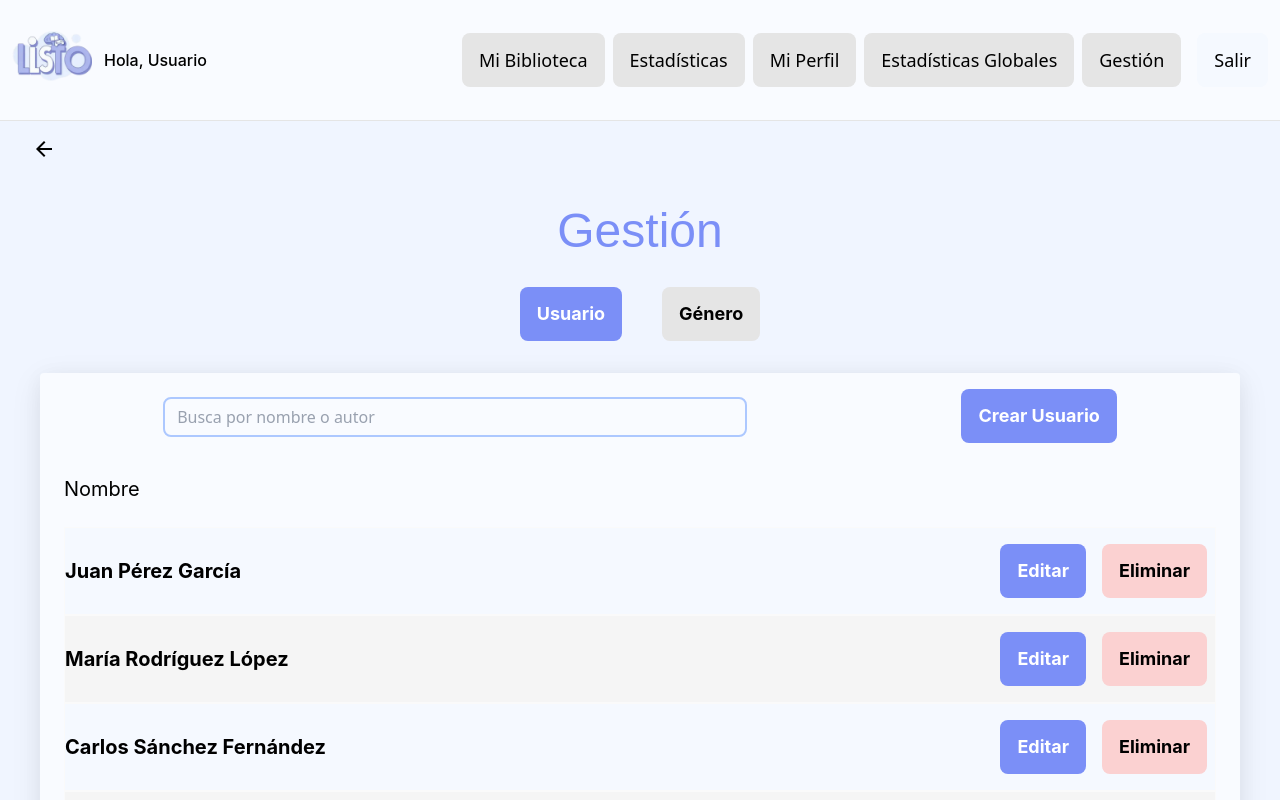
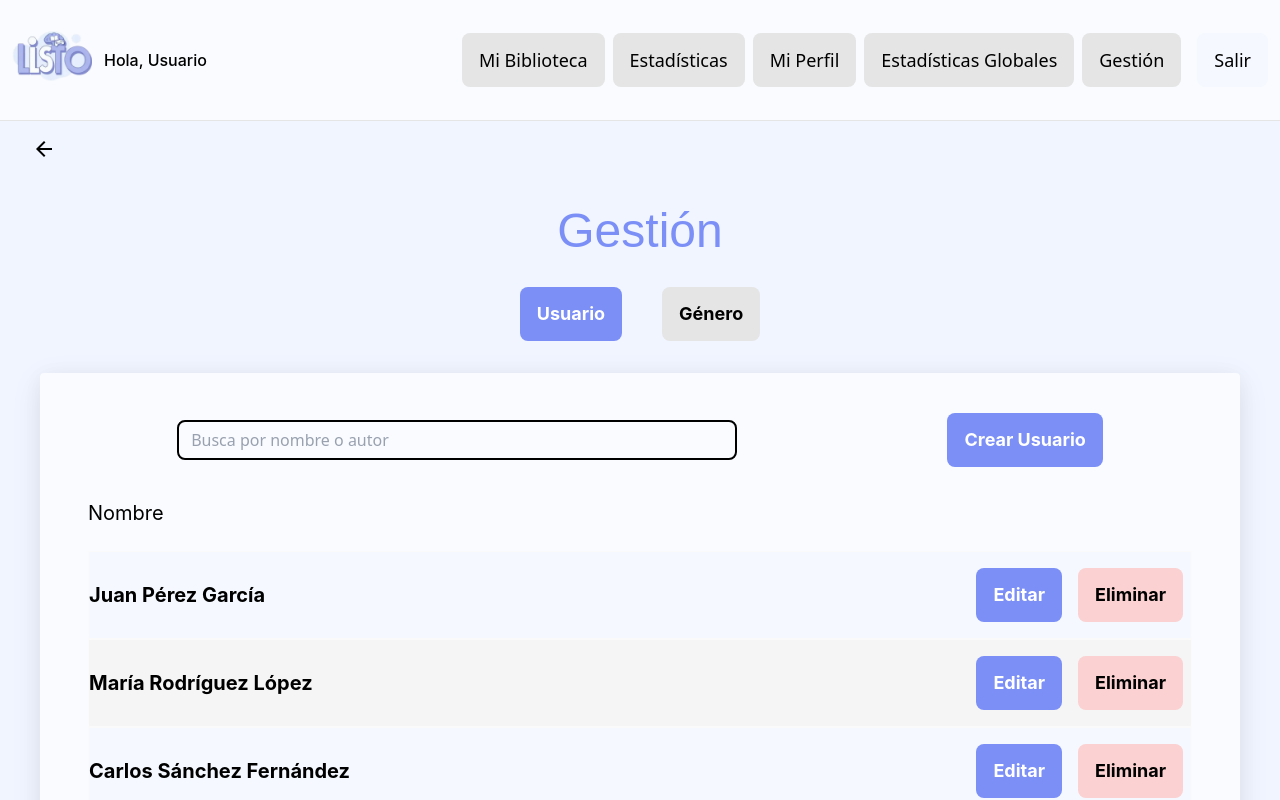
Before and after one commit to egilp04/listO, a React (Vite) app: page /gestion in a window 1280 px wide. Shown: the top 800 px of the page. Built offline with nearby package versions, Linux system fonts and the light colour scheme.

Commit message:
cambios en la gestion admin

```diff
--- a/src/pages/GestionAdmin.tsx
+++ b/src/pages/GestionAdmin.tsx
@@ -1,6 +1,5 @@
 import { useNavigate } from "react-router-dom";
 import Button from "../componentes/Button";
-import Inputs from "../componentes/Inputs/Inputs";
 import Table from "../componentes/Table";
 import { useState } from "react";
 
@@ -43,15 +42,14 @@ const GestionAdmin = () => {
           <span>Género</span>
         </Button>
       </div>
-      <div className="shadow-elevation-3 bg-primary-50 flex flex-col gap-6 max-h-150 overflow-hidden p-4 rounded-sm">
-        <div className="flex flex-col justify-around md:flex-row w-full">
+      <div className="shadow-elevation-3 bg-primary-50 flex flex-col gap-6 max-h-150 overflow-hidden p-10 rounded-sm">
+        <div className="flex flex-col gap-4  justify-center items-center md:justify-around md:flex-row w-full">
           <div className="w-1/2">
-            <Inputs
-              variant="primario"
-              label=""
+            <input
+              className="input-style-comun input-valido input-responsive"
               placeholder="Busca por nombre o autor"
               onChange={handleFiltrar}
-            ></Inputs>
+            ></input>
           </div>
           <div>
             <Button variant="primario" onClick={crearItem} name={selected}>
```
